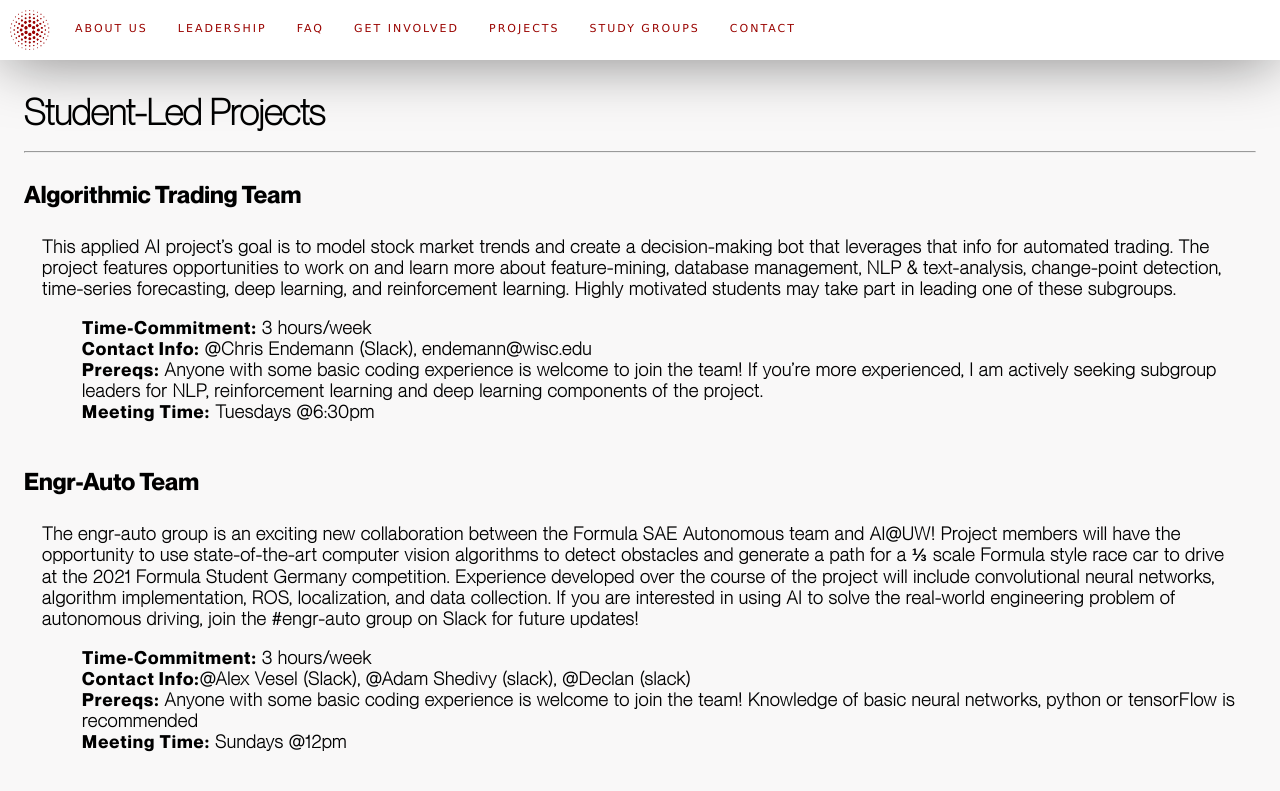
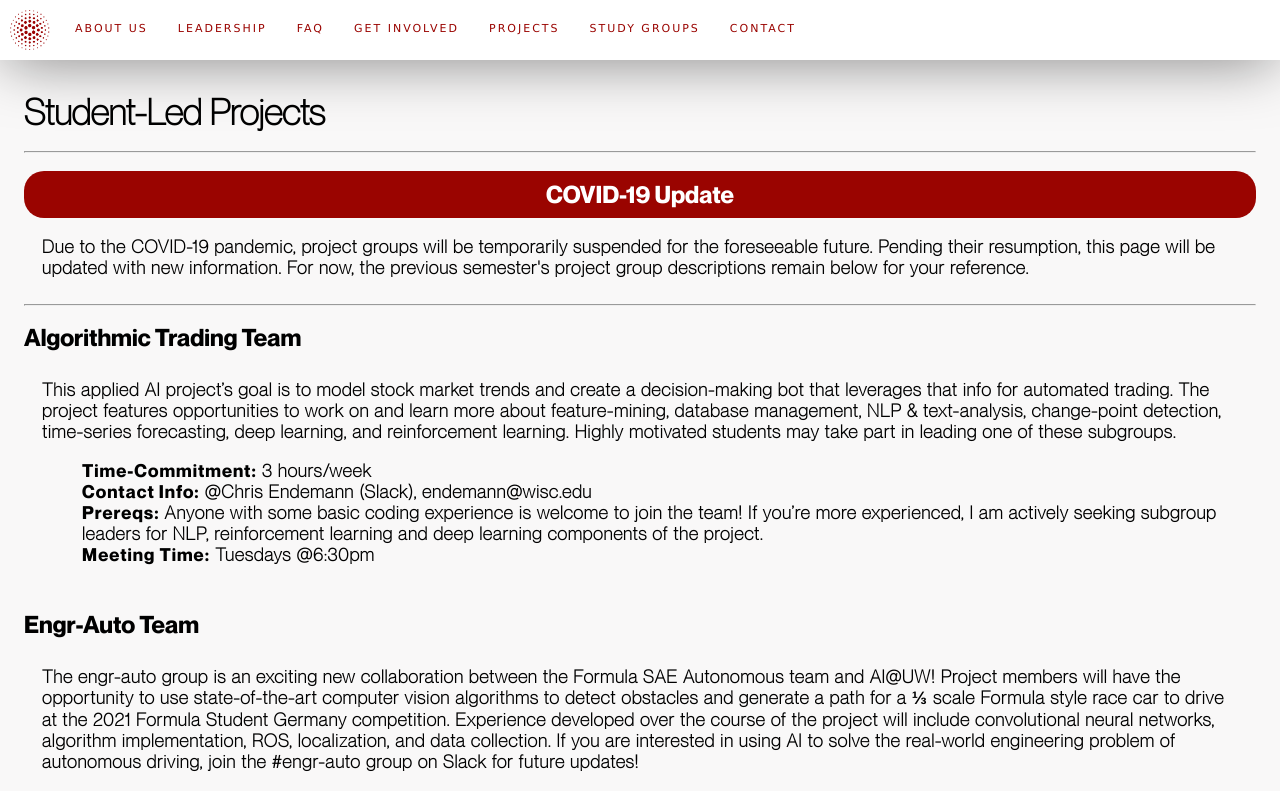
Before and after one commit to aiclubuwmadison/aiclubuwmadison.github.io, a React (Create React App) app: page /projects in a window 1280 px wide. Shown: the top 791 px of the page. Built offline with nearby package versions, Linux system fonts and the light colour scheme.

Commit message:
Added COVID-19 update to project and study group sections

```diff
--- a/src/App.js
+++ b/src/App.js
@@ -14,7 +14,6 @@ import Leadership from './components/Leadership';
 import Contact from './components/Contact';
 import FAQ from './components/FAQ';
 import Projects from './components/Projects';
-import Calendar from './components/Calendar';
 import StudyGroups from './components/StudyGroups';
 
 function App() {
--- a/src/components/Projects.js
+++ b/src/components/Projects.js
@@ -12,6 +12,13 @@ const Projects = () => {
             <Header>
                 Student-Led Projects
             </Header>
+            <Subheader variant="alert-subheader"> COVID-19 Update </Subheader>
+            <BodyText>
+                Due to the COVID-19 pandemic, project groups will be temporarily suspended for the foreseeable future.
+                Pending their resumption, this page will be updated with new information.
+                For now, the previous semester's project group descriptions remain below for your reference.
+            </BodyText>
+            <hr></hr>
             <Project name="Algorithmic Trading Team">
                 This applied AI project’s goal is to model stock market trends and create a decision-making bot that leverages that info for automated trading. The project features opportunities to work on and learn more about feature-mining, database management, NLP & text-analysis, change-point detection, time-series forecasting, deep learning, and reinforcement learning. Highly motivated students may take part in leading one of these subgroups.
                 <ul className="no-bullet-list">
--- a/src/components/StudyGroups.js
+++ b/src/components/StudyGroups.js
@@ -11,6 +11,13 @@ const StudyGroups = () => {
             <Header>
                 Study Groups
             </Header>
+            <Subheader variant="alert-subheader"> COVID-19 Update </Subheader>
+            <BodyText>
+                Due to the COVID-19 pandemic, study groups will be temporarily suspended for the foreseeable future.
+                Pending their resumption, this page will be updated with new information.
+                For now, the previous semester's study group descriptions remain below for your reference.
+            </BodyText>
+            <hr></hr>
             <Project name= "Deep Learning Study Group">
                 This study group will be focusing on working through Andrew Ng’s Deep Learning specialization on Coursera. This study group is a good way to break into the world of AI. In the five courses in the specialization, you will learn the foundations of Deep Learning, understand how to build neural networks, and learn how to lead successful machine learning projects. You will learn about Convolutional networks, RNNs, LSTM, Adam, Dropout, BatchNorm, Xavier/He initialization, and more. You will work on case studies from healthcare, autonomous driving, sign language reading, music generation, and natural language processing. You will master not only the theory, but also see how it is applied in industry. You will practice all these ideas in Python and in TensorFlow, which the courses will teach.
                 <ul className="no-bullet-list">
--- a/src/components/typographic/Subheader.js
+++ b/src/components/typographic/Subheader.js
@@ -1,9 +1,9 @@
 import React from 'react';
 
-const Subheader = ({ children }) => {
+const Subheader = ({ children, variant}) => {
 
     return (
-        <div className="subheader-text">
+        <div className={`subheader-text ${variant || ""}`}>
             { children }
         </div>
     );
--- a/src/index.css
+++ b/src/index.css
@@ -29,6 +29,14 @@ code {
   font-size: 24px;
   padding-top: 9px;
   padding-bottom: 9px;
+}
+
+.alert-subheader{
+  color: white;
+  margin: 0 auto;
+  text-align: center;
+  background-color: #9a0400;
+  border-radius: 20px;
 }
 
 .body-text {
```
